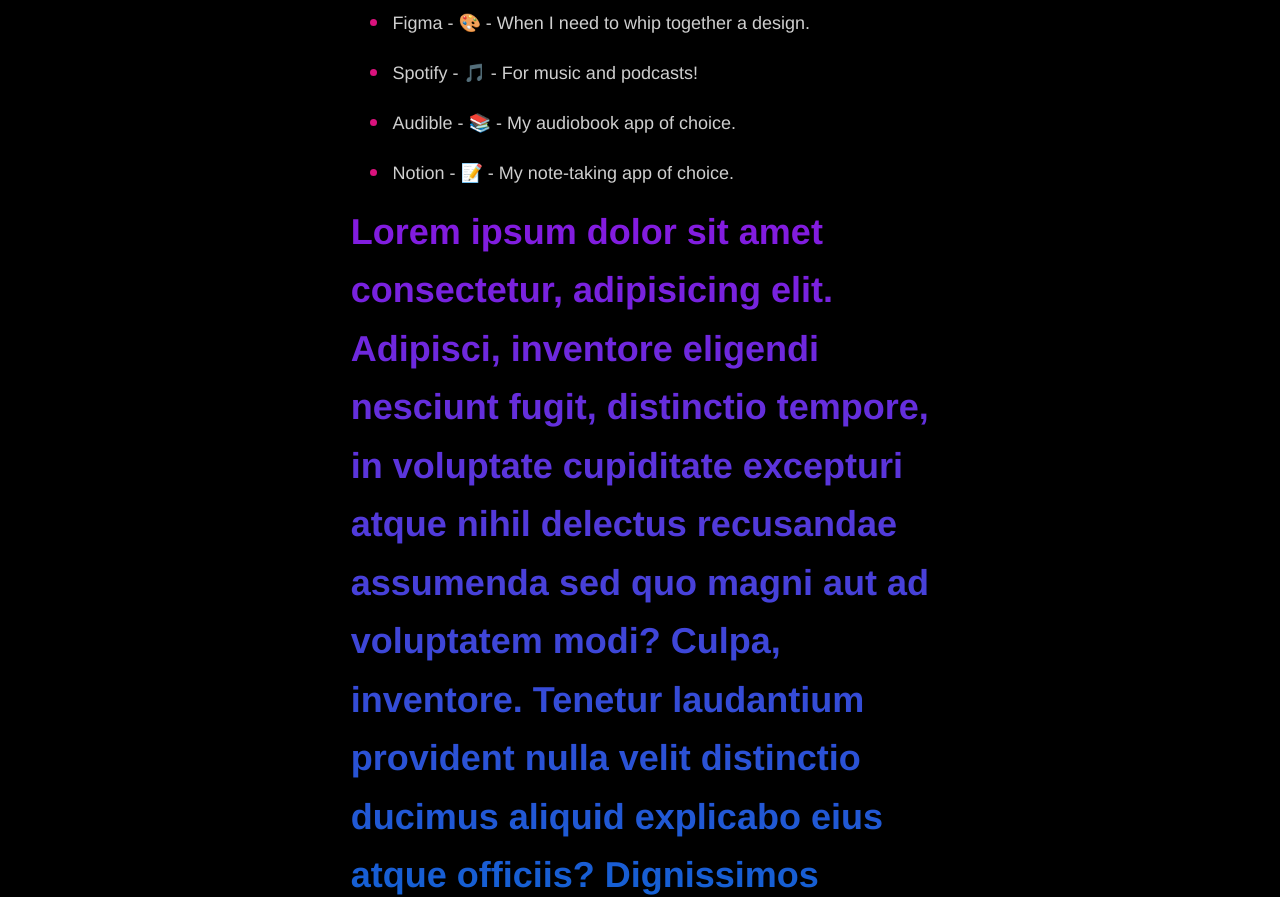
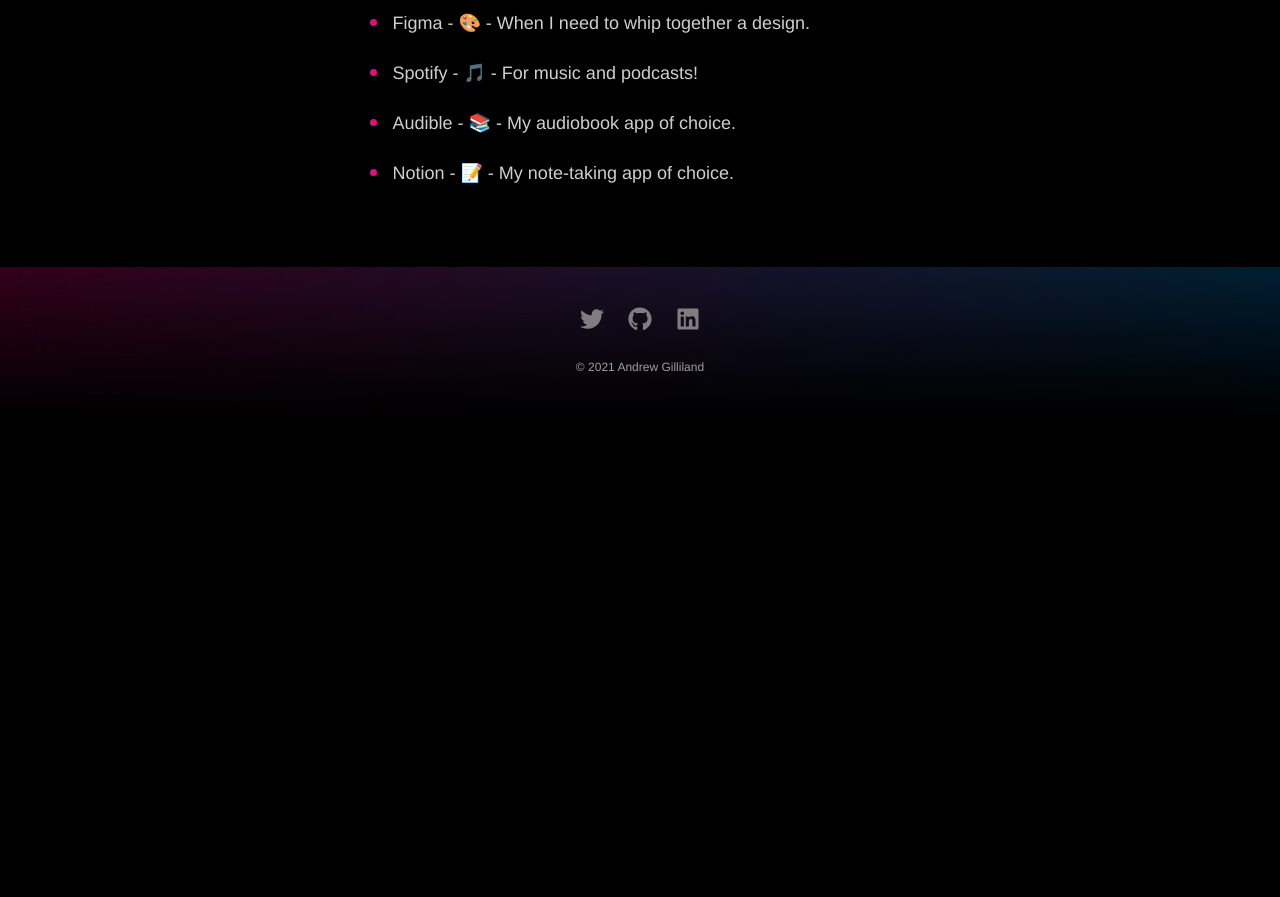
Before and after one commit to andrewgilliland/andrew-gilliland, a Gatsby site: page /uses in a window 1280 px wide. Shown: the part 899-1796 px from the top of the page. After the commit the page ends 1315 px from the top, so only its background shows below. Built offline with nearby package versions, Linux system fonts and the light colour scheme; Gatsby itself is replaced by a stand-in of ours; some packages are replaced by stand-ins of ours.

Commit message:
removes blendcopy from uses page:

```diff
--- a/src/pages/uses.tsx
+++ b/src/pages/uses.tsx
@@ -4,7 +4,7 @@
 import Layout from "../components/layout"
 import SEO from "../components/seo"
 import { Wrapper } from "../components/Layout/Layout"
-import { H1, H2, Copy, UL, BlendCopy } from "../components/Typography"
+import { H1, H2, Copy, UL } from "../components/Typography"
 
 const AboutPage: React.FC<PageProps> = ({ location }) => {
   return (
@@ -48,9 +48,6 @@
             <li>Notion - 📝 - My note-taking app of choice.</li>
           </UL>
         </div>
-        <BlendCopy>
-            Lorem ipsum dolor sit amet consectetur, adipisicing elit. Adipisci, inventore eligendi nesciunt fugit, distinctio tempore, in voluptate cupiditate excepturi atque nihil delectus recusandae assumenda sed quo magni aut ad voluptatem modi? Culpa, inventore. Tenetur laudantium provident nulla velit distinctio ducimus aliquid explicabo eius atque officiis? Dignissimos tenetur iusto minima corrupti.
-        </BlendCopy>
       </Wrapper>
     </Layout>
   )
```
